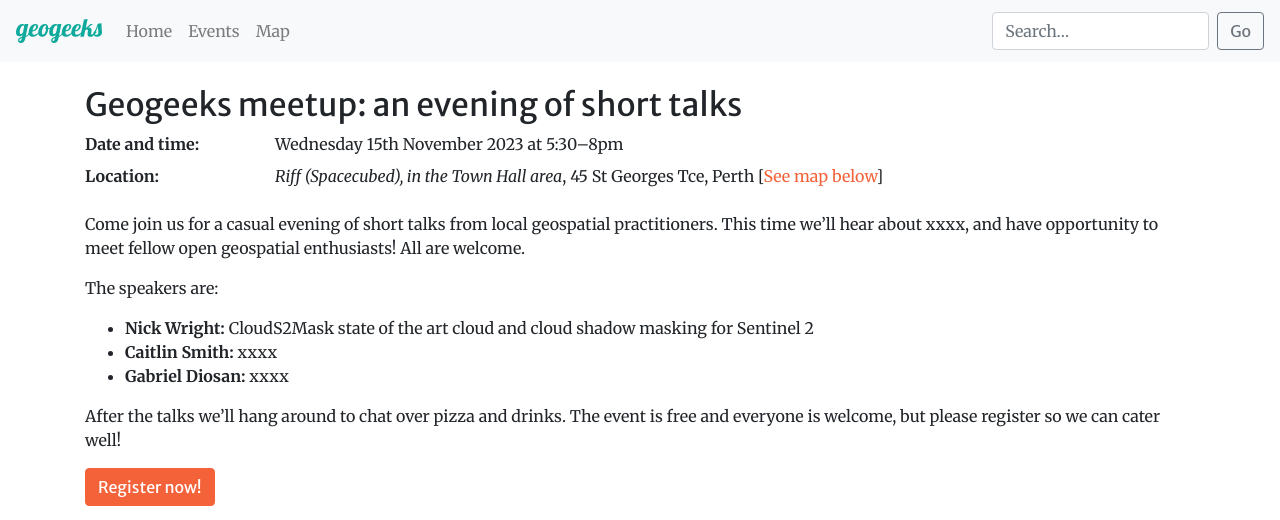
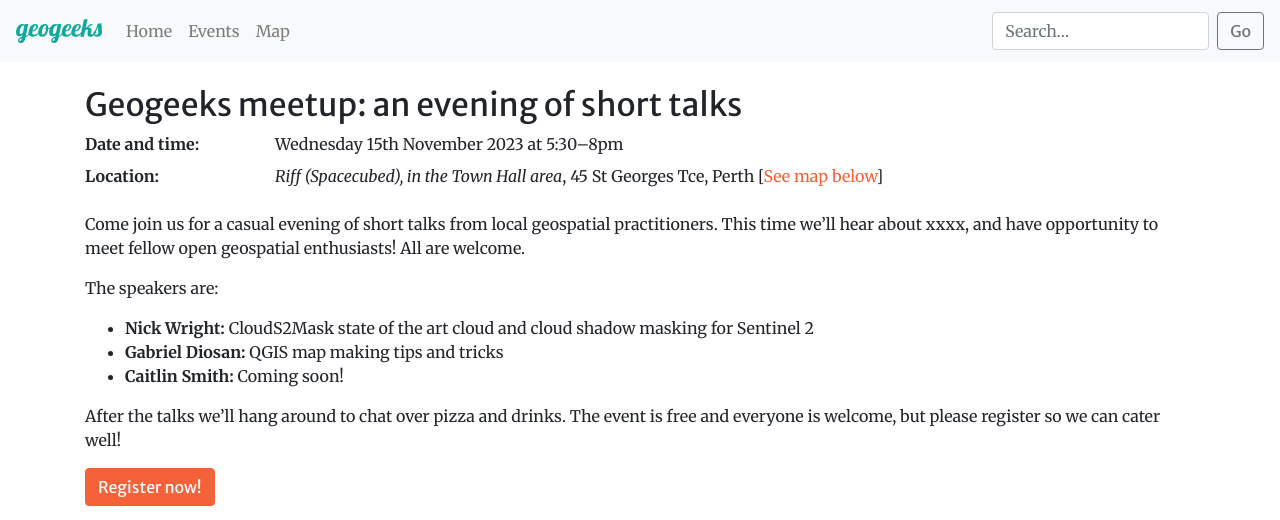
Before and after one commit to geogeeks-au/geogeeks-au.github.io, a Jekyll site: the page built from 2023/1115_sentinel_qgisatlas.md, in a window 1280 px wide, cut to the strip 0-520 px from the top of the page. Built offline with Jekyll 4.4.1, drawn with Linux system fonts in a browser that asks for light colours; comment, search, counter and statistics services are not loaded.

Commit message:
Update 1115_sentinel_qgisatlas.md

```diff
--- a/2023/1115_sentinel_qgisatlas.md
+++ b/2023/1115_sentinel_qgisatlas.md
@@ -20,7 +20,8 @@ All are welcome.
 The speakers are:
 
 * **Nick Wright:** CloudS2Mask state of the art cloud and cloud shadow masking for Sentinel 2
-* **Caitlin Smith:** xxxx
-* **Gabriel Diosan:** xxxx
+* **Gabriel Diosan:** QGIS map making tips and tricks
+* **Caitlin Smith:** Coming soon!
+
 
 After the talks we'll hang around to chat over pizza and drinks. The event is free and everyone is welcome, but please register so we can cater well!
```
